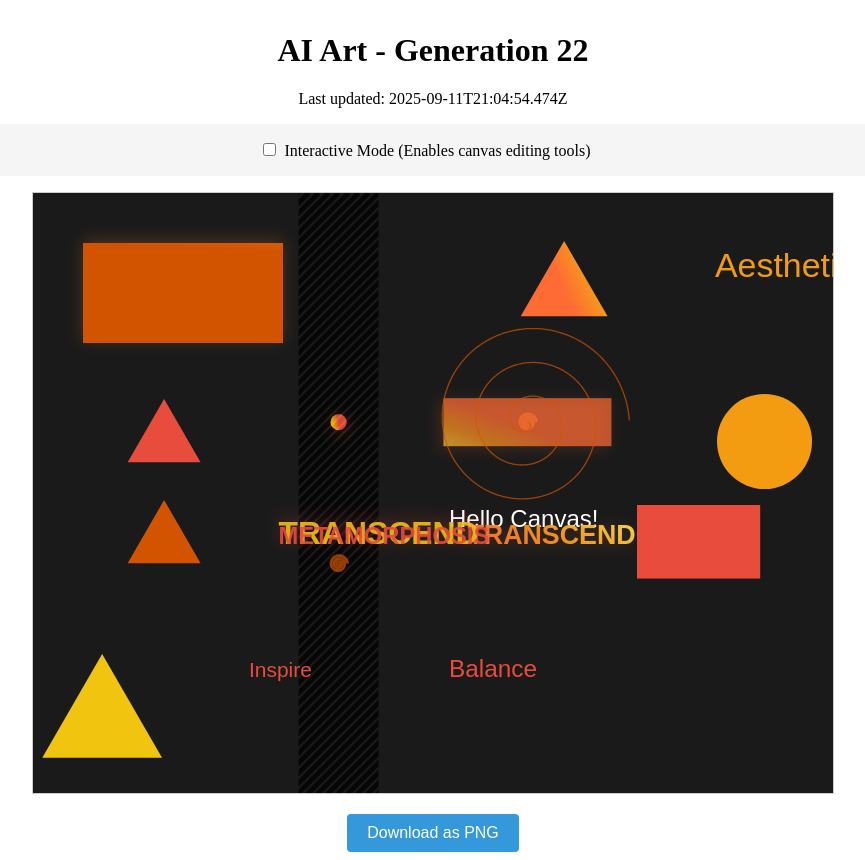
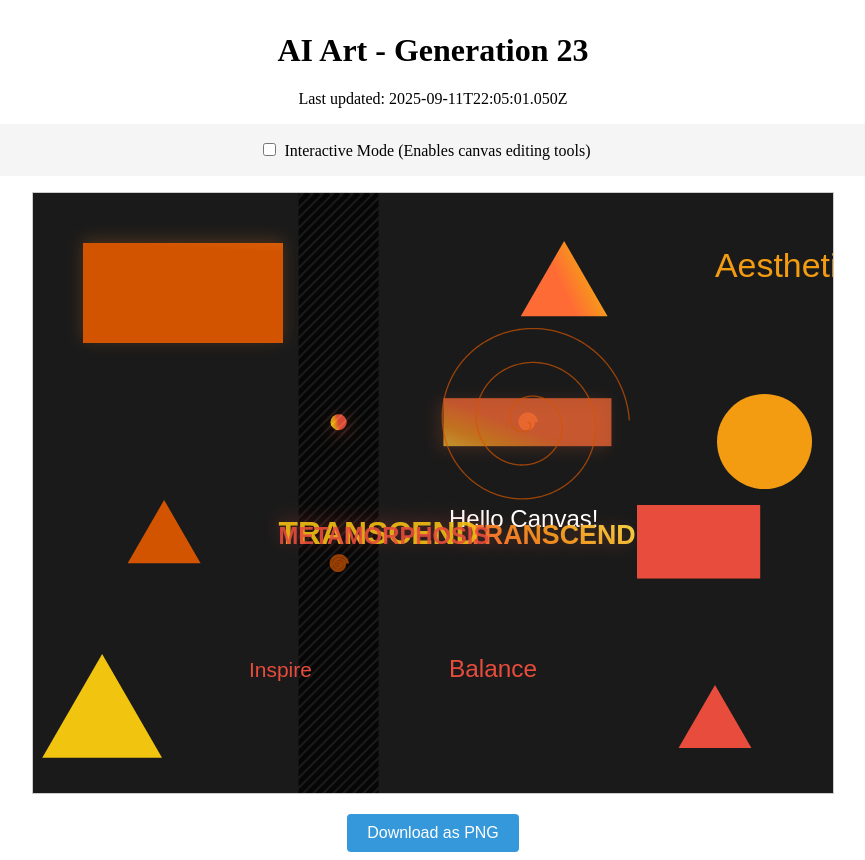
Before and after one commit to mcclowes/ai-art, a React (Vite) app: page / in a window 1280 px wide. Shown: the whole page, without its empty margins (207-1072 px from the left). Built offline with nearby package versions, Linux system fonts and the light colour scheme.

Commit message:
Improve artwork - Generation 23

```diff
--- a/src/artwork-state.ts
+++ b/src/artwork-state.ts
@@ -69,8 +69,8 @@ export const artworkState: ArtworkState = {
     },
     {
       "type": "triangle",
-      "x": 131.1058263805458,
-      "y": 248.1058263805458,
+      "x": 682,
+      "y": 534,
       "size": 42.10582638054581,
       "fillStyle": "#e74c3c",
       "id": "triangle_1757554384103"
@@ -370,7 +370,7 @@ export const artworkState: ArtworkState = {
       "id": "spiral_1757624694474"
     }
   ],
-  "generation": 22,
-  "lastUpdated": "2025-09-11T21:04:54.474Z",
+  "generation": 23,
+  "lastUpdated": "2025-09-11T22:05:01.050Z",
   "cycleStarted": "2025-09-11T00:20:59.429Z"
 };
```
